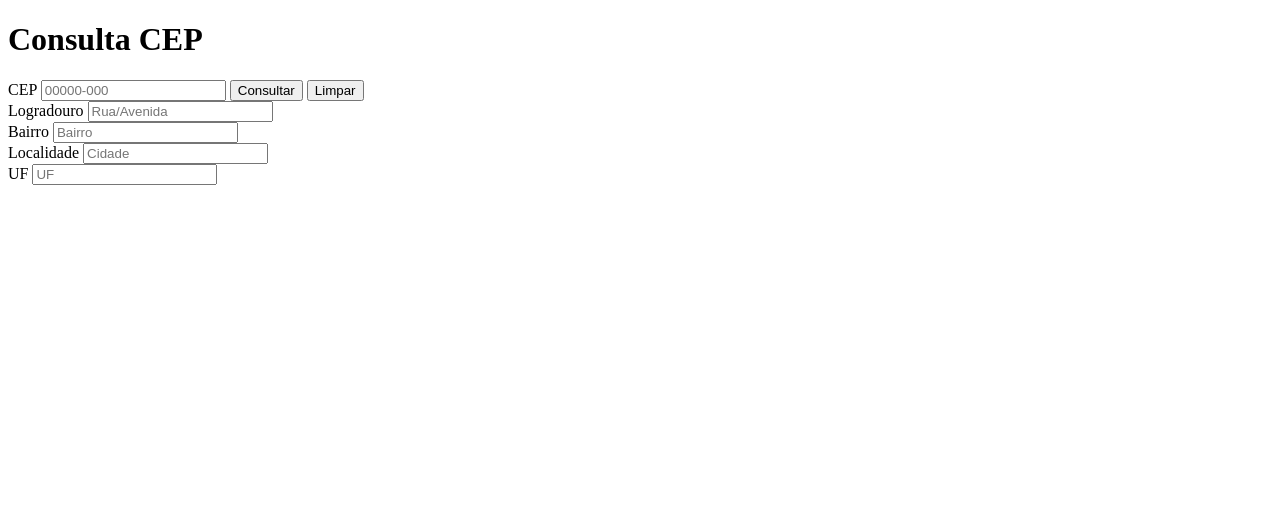
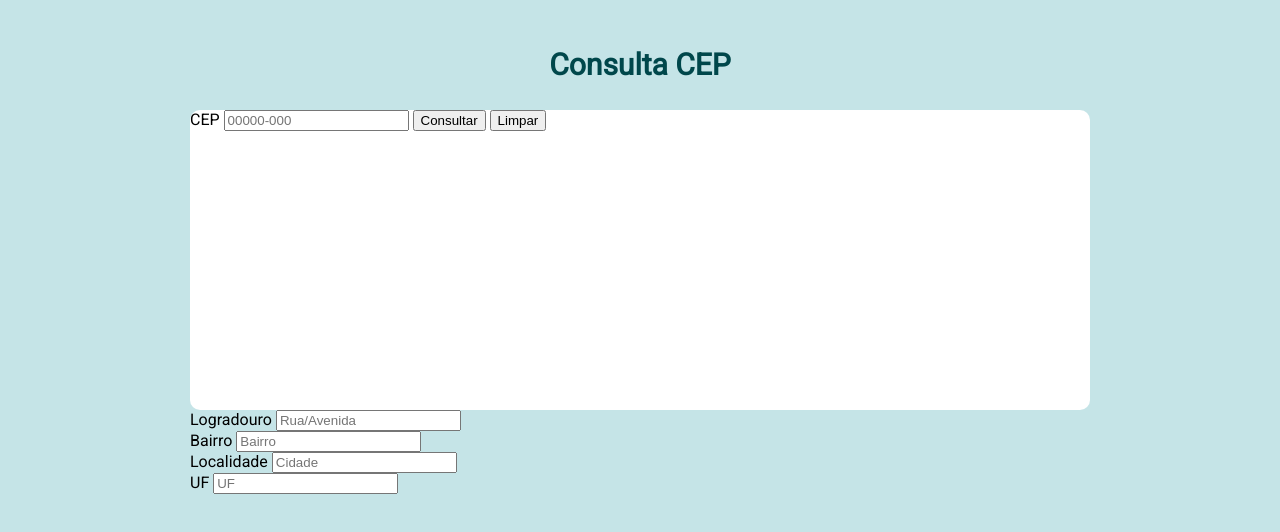
Before and after one commit to Matheussgsilva/consulta-cep, a plain HTML site: page fetch-api/index.html in a window 1280 px wide. Drawn offline with Linux system fonts and the light colour scheme.

Commit message:
Start the CSS config

```diff
--- a/fetch-api/index.html
+++ b/fetch-api/index.html
@@ -5,18 +5,23 @@
     <meta http-equiv="X-UA-Compatible" content="IE=edge">
     <meta name="viewport" content="width=device-width, initial-scale=1.0">
     <title>Consulta CEP</title>
+
+    <link rel="stylesheet" href="src/css/reset.css">
+    <link rel="stylesheet" href="src/css/style.css">
 </head>
 <body>
         <header>
             <h1>Consulta CEP</h1>
         </header>
+        <div id="container">
             <form>
-        <div class="form-group">
+                <div class="form-group" id="search">
                     <label for="cep">CEP</label>
                     <input type="text" class="form-control" maxlength="9" placeholder="00000-000" id="cep">
                     <input type="button" value="Consultar" id="form-btn">
                     <input type="button" value="Limpar" id="clear-btn">
                 </div>
+                <div id="return">
                     <div class="form-group">
                         <label for="logradouro">Logradouro</label>
                         <input type="text" class="form-control" placeholder="Rua/Avenida" id="logradouro">
@@ -33,7 +38,9 @@
                         <label for="uf">UF</label>
                         <input type="text" class="form-control" placeholder="UF" id="uf">
                     </div>
+                </div>
             </form>
+        </div>
     <script src="src/js/script.js"></script>
 </body>
 </html>
--- /dev/null
+++ b/fetch-api/src/css/reset.css
@@ -0,0 +1,43 @@
+html, body, div, span, applet, object, iframe,
+h1, h2, h3, h4, h5, h6, p, blockquote, pre,
+a, abbr, acronym, address, big, cite, code,
+del, dfn, em, img, ins, kbd, q, s, samp,
+small, strike, strong, sub, sup, tt, var,
+b, u, i, center,
+dl, dt, dd, ol, ul, li,
+fieldset, form, label, legend,
+table, caption, tbody, tfoot, thead, tr, th, td,
+article, aside, canvas, details, embed,
+figure, figcaption, footer, header, hgroup,
+menu, nav, output, ruby, section, summary,
+time, mark, audio, video {
+	margin: 0;
+	padding: 0;
+	border: 0;
+	font-size: 100%;
+	font: inherit;
+	vertical-align: baseline;
+}
+/* HTML5 display-role reset for older browsers */
+article, aside, details, figcaption, figure,
+footer, header, hgroup, menu, nav, section {
+	display: block;
+}
+body {
+	line-height: 1;
+}
+ol, ul {
+	list-style: none;
+}
+blockquote, q {
+	quotes: none;
+}
+blockquote:before, blockquote:after,
+q:before, q:after {
+	content: '';
+	content: none;
+}
+table {
+	border-collapse: collapse;
+	border-spacing: 0;
+}
--- /dev/null
+++ b/fetch-api/src/css/style.css
@@ -0,0 +1,39 @@
+@import url('https://fonts.googleapis.com/css2?family=Roboto:ital,wght@0,300;0,400;1,500&display=swap');
+
+:root {
+    --color-first: #C5E4E7;
+    --color-second: #FFFFFF;
+    --color-third: #00474B;
+    --color-fourth: #C2E1E5;
+    --color-fifth: #00474D;
+
+    --font-body: 'Roboto', sans-serif;
+}
+
+body {
+    background-color: var(--color-first);
+    font-family: var(--font-body);
+}
+
+header {
+    text-align: center;
+    font-size: 30px;
+    font-weight: 700;
+    color: var(--color-third);
+    margin: 50px 0px 30px;
+}
+
+#container {
+    display: flex;
+    background-color: var(--color-second);
+    width: 900px;
+    height: 300px;
+    border-radius: 10px;
+    margin: auto;
+    flex-wrap: wrap;
+}
+
+#search {
+    height: 100%;
+
+}
```
Lines whose indentation alone changed are shown as unchanged.
